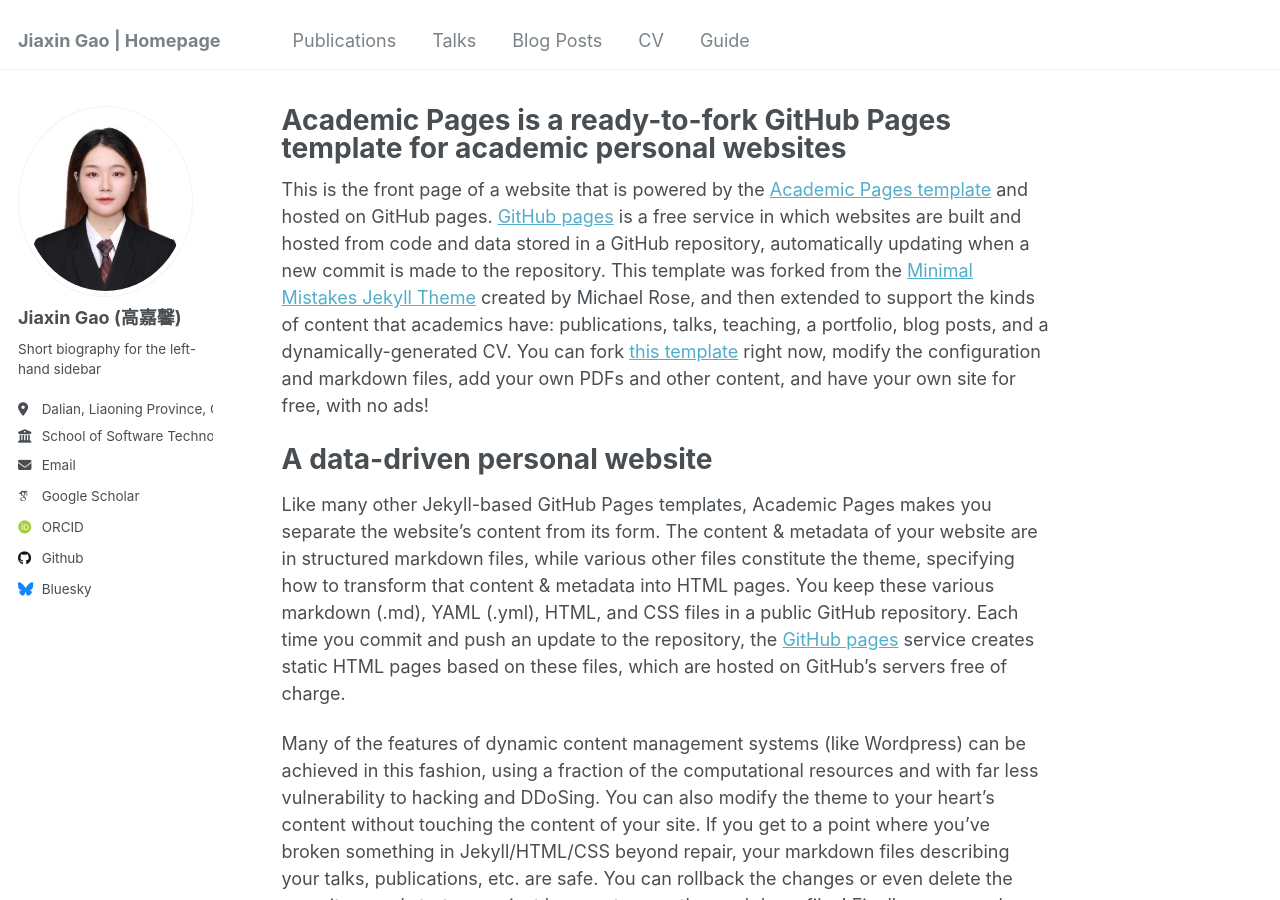
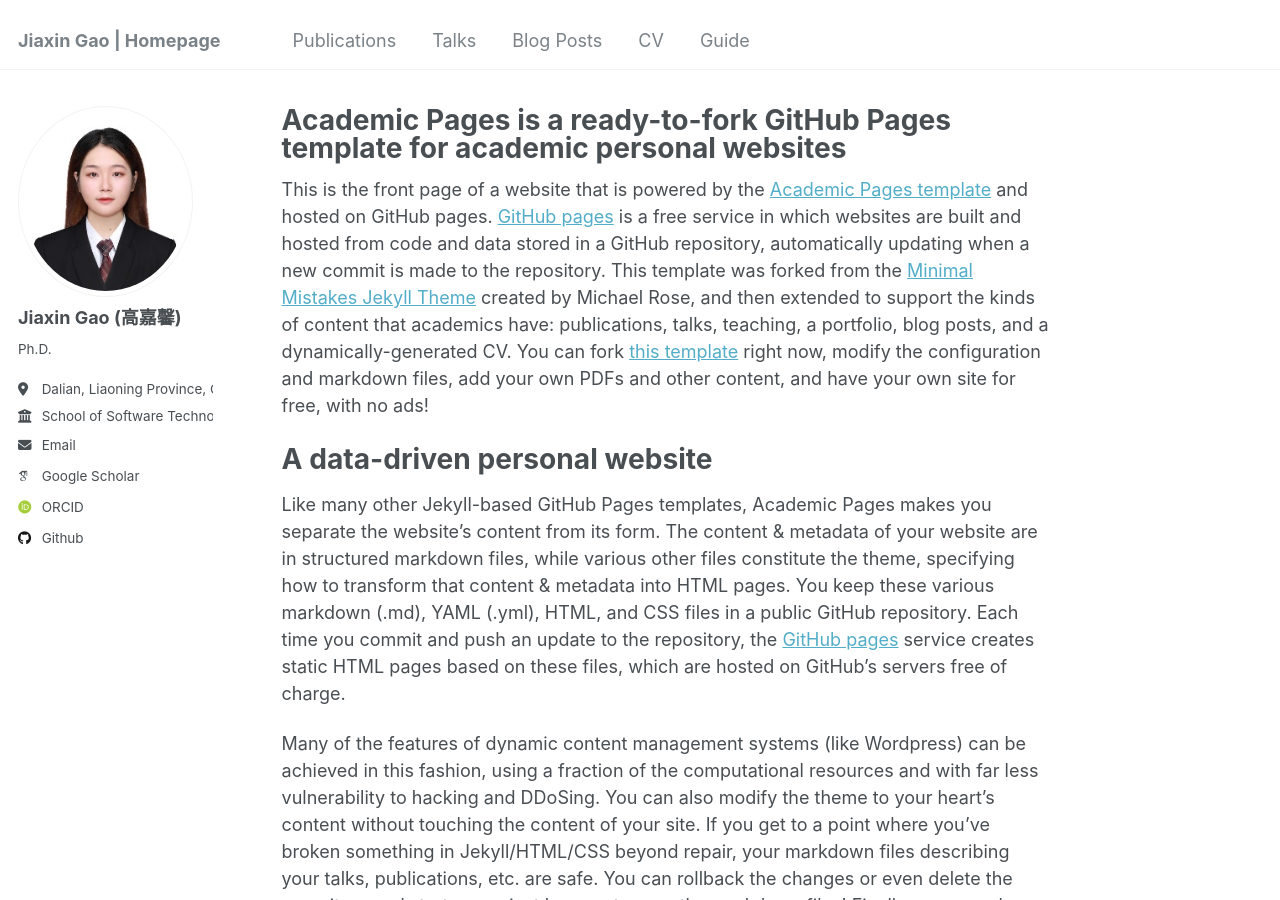
Before and after one commit to callous-youth/callous-youth.github.io, a Jekyll site: the page built from _pages/about.md, in a window 1280 px wide and 900 px high. Built offline with Jekyll 4.4.1, drawn with Linux system fonts in a browser that asks for light colours; some web fonts are replaced; part of the change alters nothing that is shown.

Commit message:
Update _config.yml

```diff
--- a/_config.yml
+++ b/_config.yml
@@ -24,7 +24,7 @@ author:
   avatar           : "xinxin.png"
   name             : "Jiaxin Gao (高嘉馨)"
   pronouns         : # example: "she/her"
-  bio              : "Short biography for the left-hand sidebar"
+  bio              : "Ph.D."
   location         : "Dalian, Liaoning Province, China"
   employer         : "School of Software Technology, Dalian University of Technology (DUT)"
   uri              : # URL
@@ -43,12 +43,12 @@ author:
   bitbucket        : # Username - Update with your username on the site
   codepen          : # Username
   dribbble         : # Username
-  github           : "academicpages"
+  github           : "https://github.com/moriyaya"
   kaggle           : # Username
   stackoverflow    : # User number or user number and name (i.e., use "1" or "1/jeff-atwood")
 
   # Social media
-  bluesky          : "bsky.app" # Replace this with you Bluesky username
+  bluesky          : # Username "bsky.app" # Replace this with you Bluesky username
   facebook         : # Username
   flickr           : # Username
   foursquare       : # Username
```
